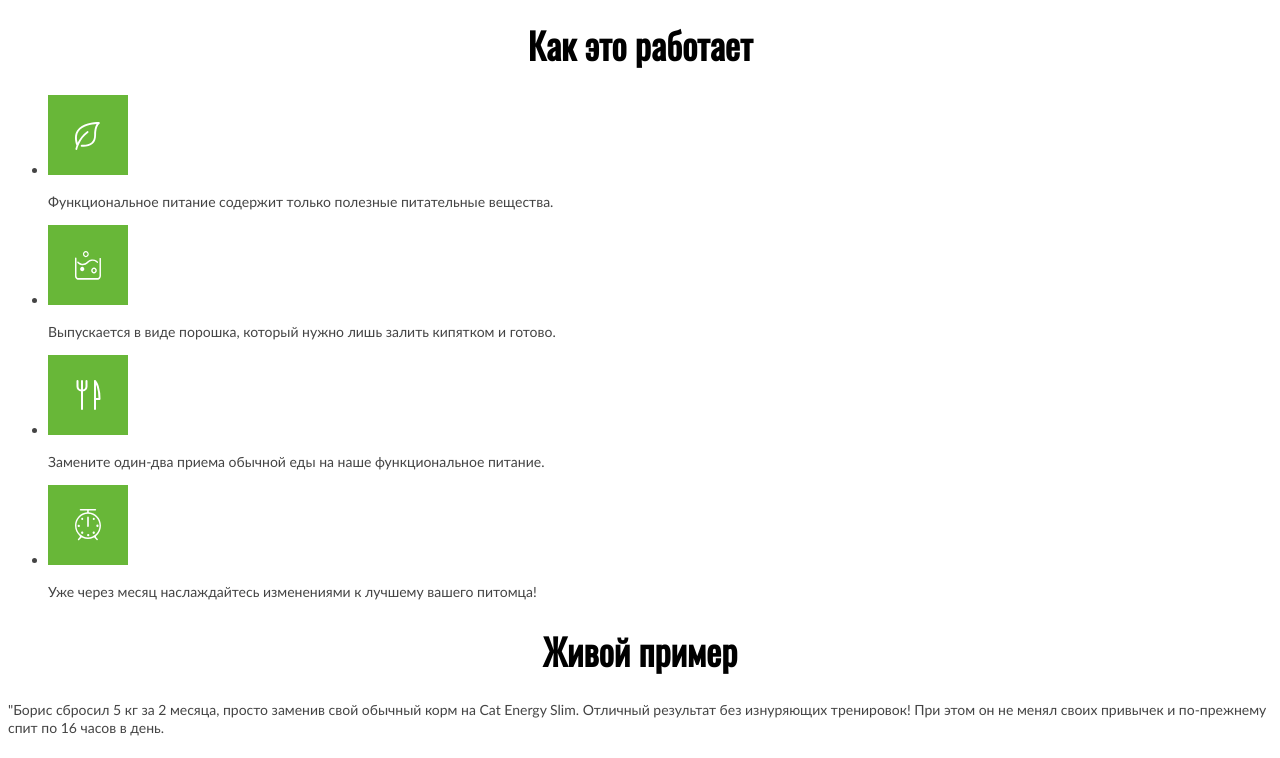
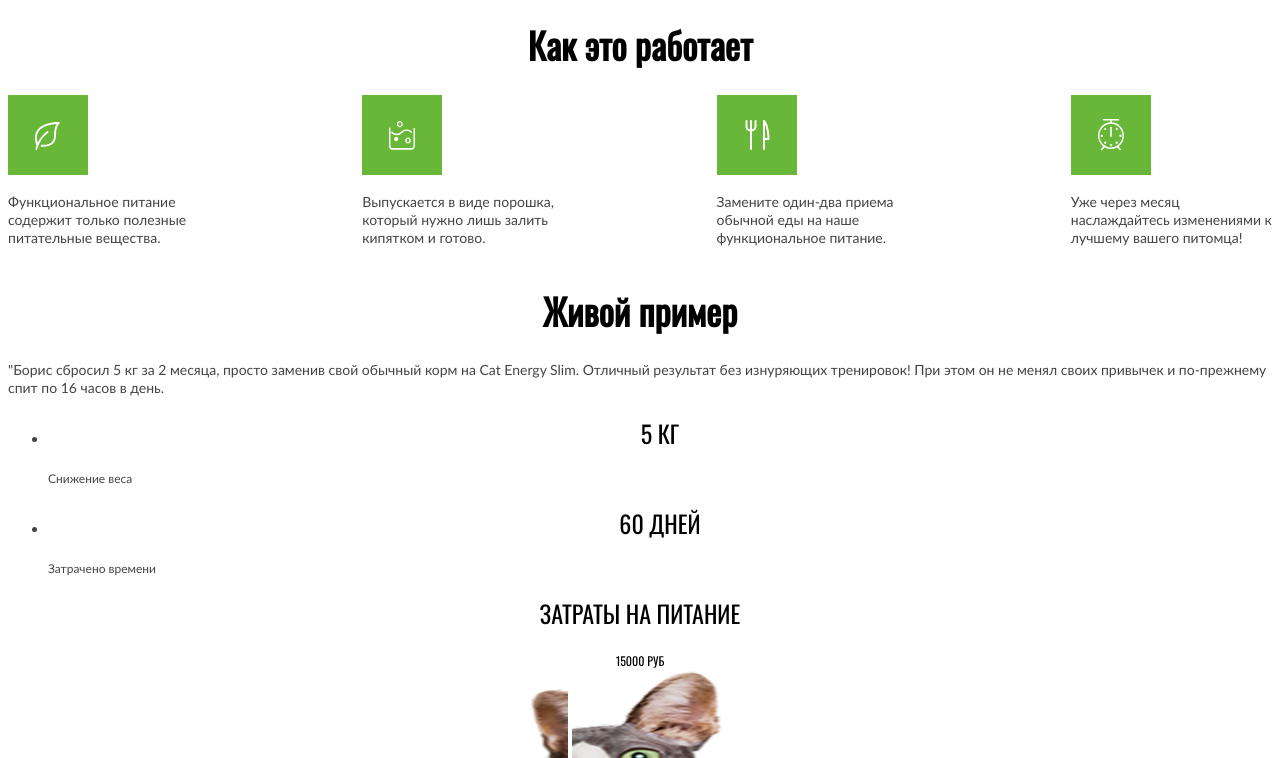
Before and after one commit to andrew1a/cat-energy, a website: page source/index.html in a window 1280 px wide. Shown: the part 978-1736 px from the top of the page. Drawn offline with nearby package versions, Linux system fonts and the light colour scheme; files that its build step writes are made by us from their sources.

Commit message:
сетка черновая 2

```diff
--- a/source/styles/blocks/about.scss
+++ b/source/styles/blocks/about.scss
@@ -15,11 +15,29 @@
 }
 
 .about__list {
+  margin: 0;
+  padding: 0;
+  list-style: none;
 
+  @media (width >= 768px) {
+    display: grid;
+    grid-template-columns: repeat(2, 230px);
+    gap: 57px 153px;
+  }
+
+  @media (width >= 1200px) {
+    display: flex;
+    justify-content: space-between;
+    flex-wrap: no-wrap;
+  }
 }
 
 .about__item {
+  width: 280px;
 
+  @media (width >= 768px) {
+    width: 230px;
+  }
 }
 
 .about__description {
--- a/source/styles/blocks/copyright.scss
+++ b/source/styles/blocks/copyright.scss
@@ -1,5 +1,5 @@
 .copyright {
-
+  display: flex;
 }
 
 .copyright__text {
--- a/source/styles/blocks/main-footer.scss
+++ b/source/styles/blocks/main-footer.scss
@@ -3,7 +3,10 @@
 }
 
 .main-footer__wrapper {
-
+  @media (width >= 768px) {
+    display: flex;
+    justify-content: space-between;
+  }
 }
 
 .main-footer__social {
--- a/source/styles/blocks/social.scss
+++ b/source/styles/blocks/social.scss
@@ -3,7 +3,7 @@
 }
 
 .social__list {
-
+  display: flex;
 }
 
 .social__item {
```
